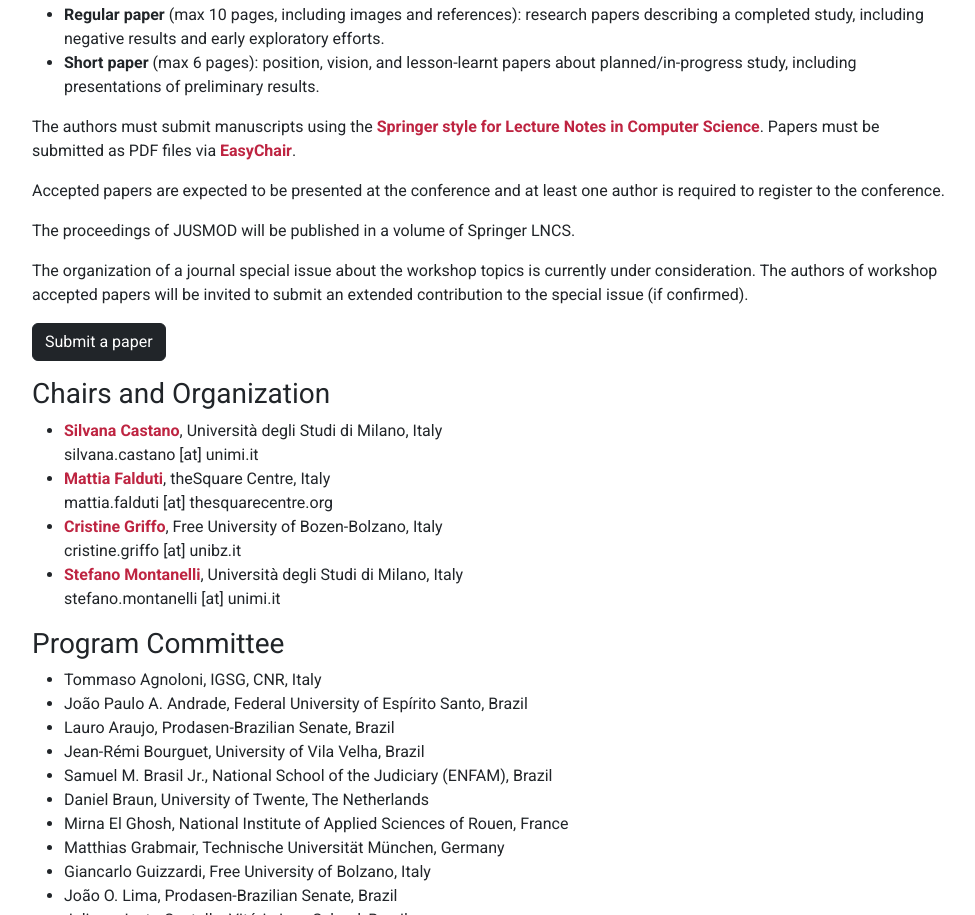
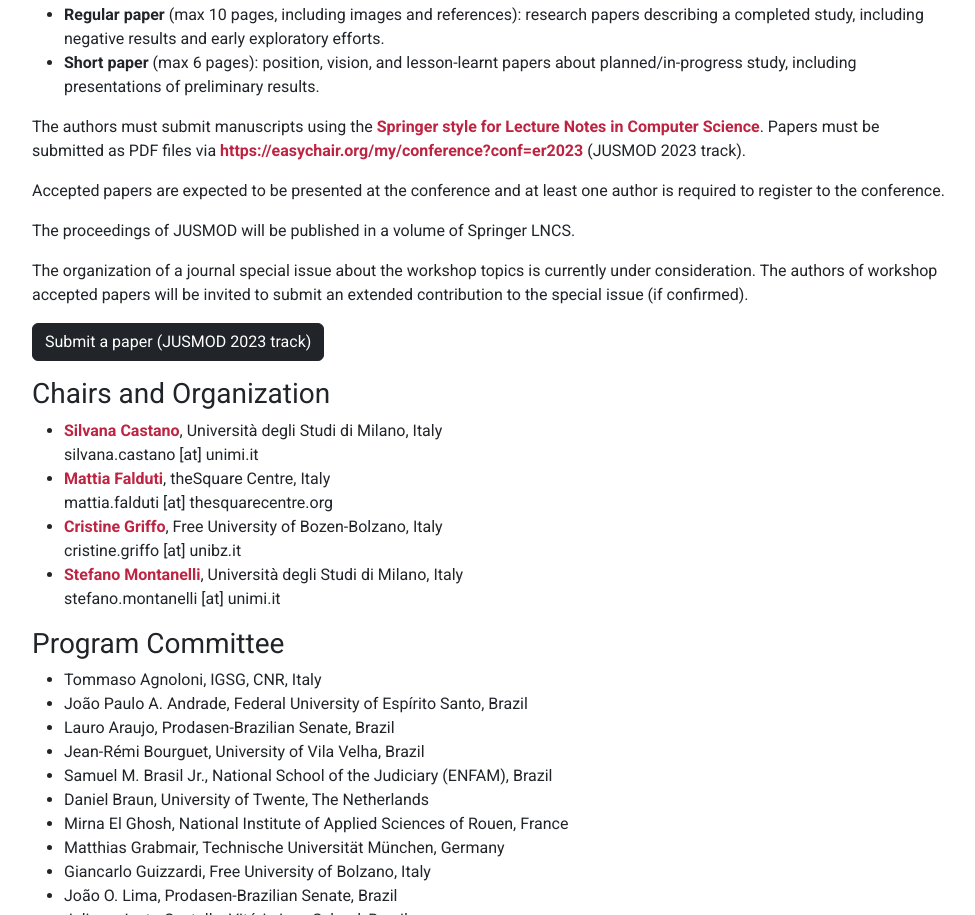
Before and after one commit to jusmod2023/jusmod2023.github.io, a plain HTML site: page index.html in a window 1280 px wide. Shown: the part 1002-1917 px from the top of the page, without its empty margins (150-1125 px from the left). Drawn offline with nearby package versions, Linux system fonts and the light colour scheme.

Commit message:
edit on submission link

```diff
--- a/index.html
+++ b/index.html
@@ -102,10 +102,10 @@
               >Springer style for Lecture Notes in Computer Science</a
             >. Papers must be submitted as PDF files via
             <a
-              href="https://easychair.org/conferences/submissions?a=30599231"
+              href="https://easychair.org/my/conference?conf=er2023"
               target="_blank"
-              >EasyChair</a
-            >.
+              >https://easychair.org/my/conference?conf=er2023</a
+            > (JUSMOD 2023 track).
           </p>
           <p>
             Accepted papers are expected to be presented at the conference and
@@ -123,14 +123,14 @@
           </p>
           <div>
             <a
-              href="https://easychair.org/conferences/submissions?a=30599231"
+              href="https://easychair.org/my/conference?conf=er2023"
               target="_blank"
               class="button"
               target="_blank"
               rel="noreferrer"
             >
               <button type="button" class="btn btn-dark mb-3">
-                Submit a paper
+                Submit a paper (JUSMOD 2023 track)
               </button>
             </a>
           </div>
```
